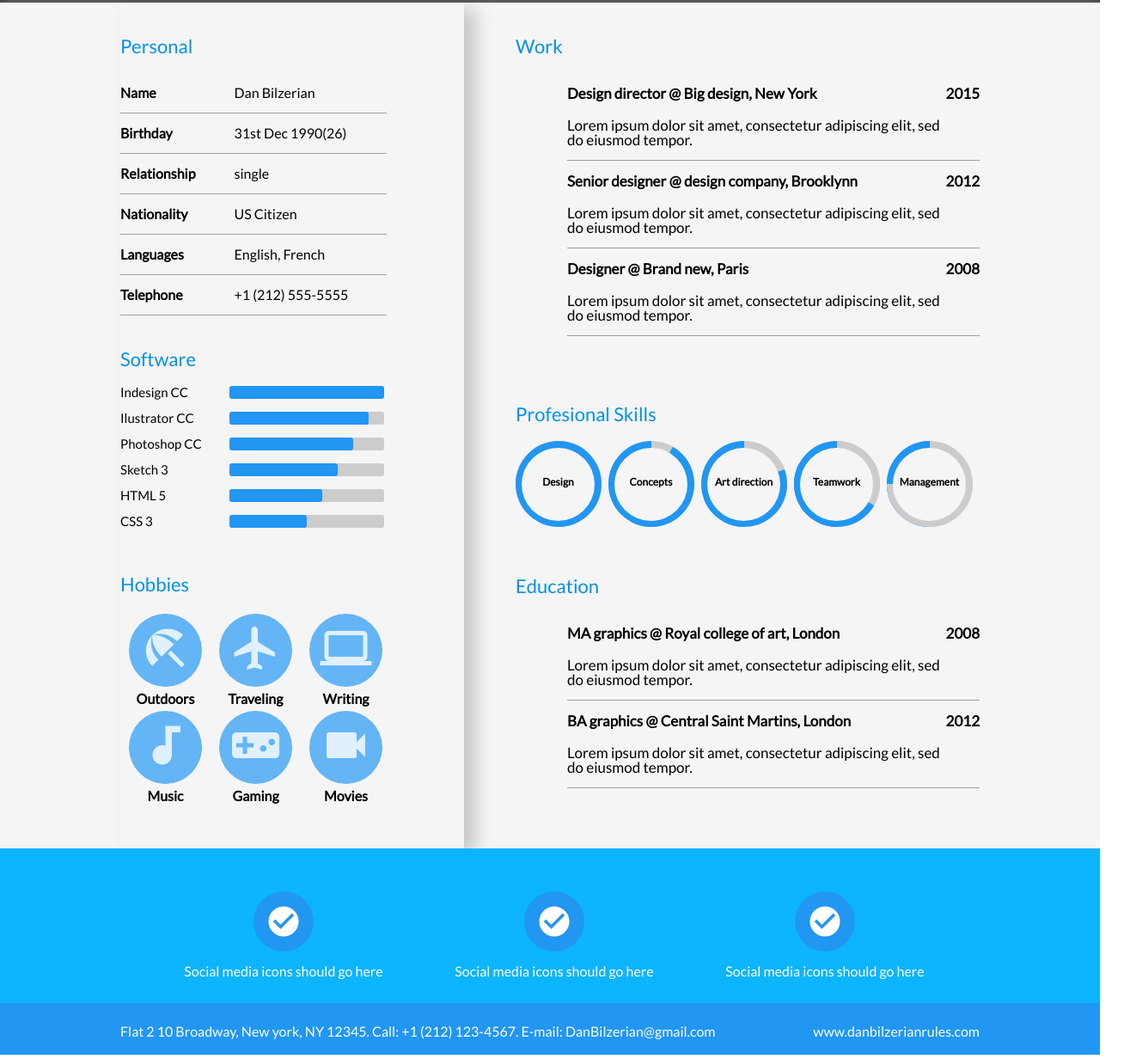
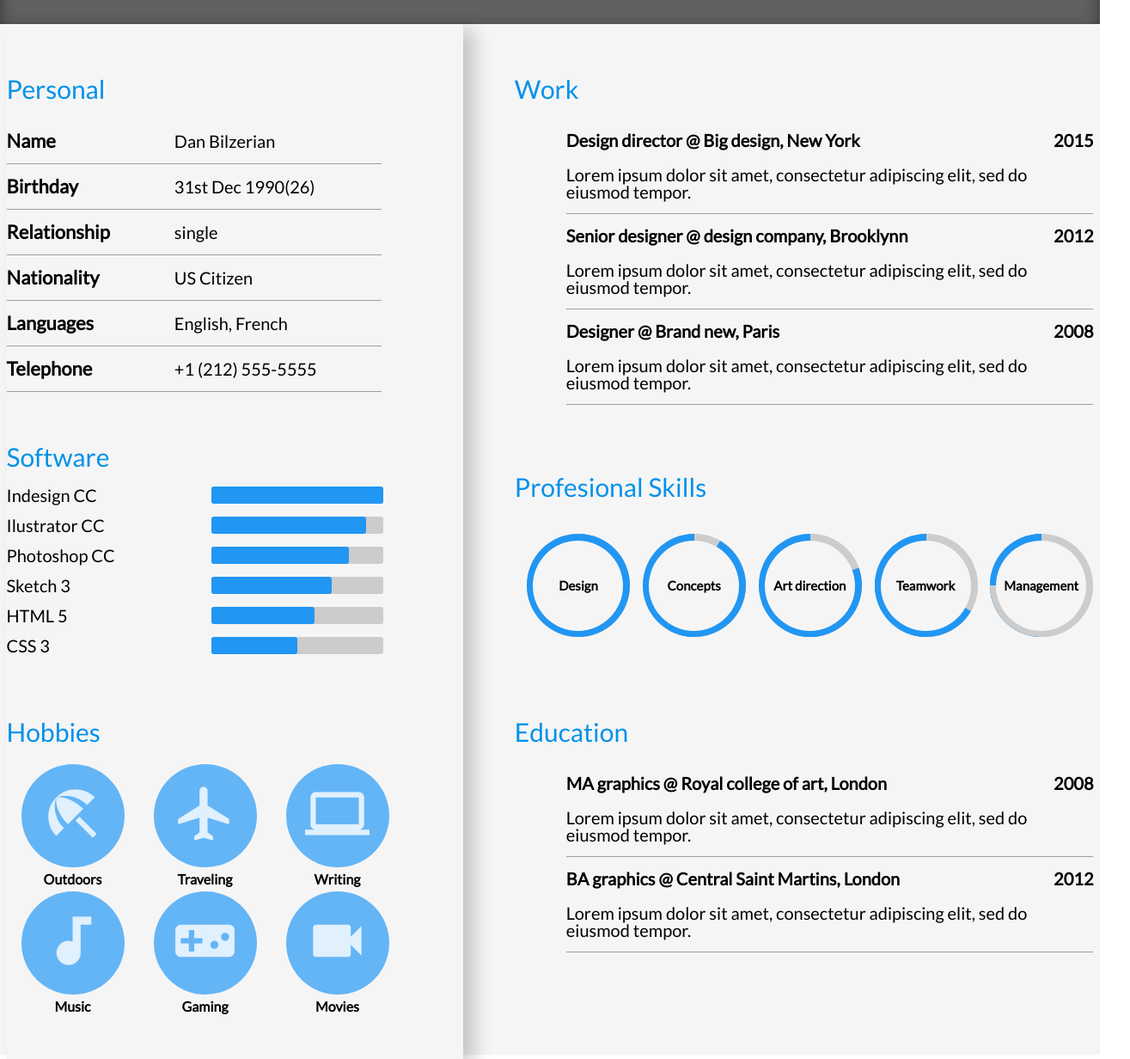
Before and after one commit to Bcrea/resume-clone, a plain HTML site: page index.html in a window 1280 px wide. Shown: the part 397-1629 px from the top of the page at 86% size, 1315 px wide, since content can reach past the window. Drawn offline with Linux system fonts and the light colour scheme.

Commit message:
Change the width of the website

```diff
--- a/stylesheets/main.css
+++ b/stylesheets/main.css
@@ -10,11 +10,11 @@
 .grid {
 	margin: 0 auto;
 	height: auto;
-	width: 1080px;
+	width: 1265px;
 }
 .container {
-	padding-left: 40px;
-	padding-right: 40px;
+	/* padding-left: 20px; */
+	/* padding-right: 20px; */
 	position: relative;
 }
 
@@ -31,7 +31,7 @@ body {
 }
 
 h3 {
-	font-size: 22px;
+	font-size: 30px;
 	color: #0091ea;
 	padding-bottom: 20px;
 }
@@ -41,6 +41,7 @@ h3 {
 .header {
 	background-color: #64b5f6;
 	height: 250px;
+	width: 100%;
 	position: relative;
 }
 
@@ -61,14 +62,16 @@ h3 {
 	height: 165px;
 	position: absolute;
 	top: -35px;
-    right: 65px;
+	right: 0px;
 }
 
 #intro {
 	color: #fff;
 	background-color: #616161;
-	height: 150px;
+	font-size: 20px;
+	height: 175px;
 	padding: 50px;
+	position: relative;
 	box-shadow: inset 0 0.3em 0.9em #333;
 }
 
@@ -111,7 +114,7 @@ h3 {
 	display: inline-block;
 	position: relative;
 	height: auto;
-	width: 40%;
+	width: 42%;
 	padding-bottom: 50px;
 	box-shadow: 13px 7px 20px 0px rgba(0, 0, 0, 0.2);
 	float: left;
@@ -123,11 +126,11 @@ h3 {
 	display: inline-block;
 	position: relative;
 	height: auto;
-	width: 60%;
+	width: 58%;
 }
 .aside-bg {
 	background-color: #f5f5f5;
-	height: 984px;
+	height: 100%;
 	width: 100%;
 	position: absolute;
 	left: 0;
@@ -135,36 +138,35 @@ h3 {
 
 /*============ Aside ===============*/
 .aside-wrapper {
-	width: 80%;
-	padding-top: 40px;
+	/* margin-right: -50px; */
+	width: 100%;
+	padding-top: 60px;
+	/* padding-right: 20px; */
 }
 .software-list li {
 	padding-bottom: 15px;
-	font-size: 15px;
+	font-size: 20px;
 }
 
 .hobbies-list li {
 	display: inline-block;
-	padding: 3px 10px;
+	padding: 3px 17px;
 	text-align: center;
 	font-weight: bold;
 	float: left;
 }
-.hobbies-list {
-margin-bottom: 50px;
-
-}
+.hobbies-list {/* margin-bottom: 50px; */padding-right: 9px;}
 
 .material-icons.md-48 {
 	color: rgba(255, 255, 255, .8);
-	font-size: 60px;
-	margin: 10px;
+	font-size: 75px;
+	margin: 20px;
 }
 
 .hobbies-list li div {
 	background-color: #64b5f6;
-	height: 85px;
-	width: 85px;
+	height: 120px;
+	width: 120px;
 	position: relative;
 	border-radius: 50%;
 	margin-bottom: 6px;
@@ -172,8 +174,8 @@ margin-bottom: 50px;
 }
 
 .progress-bar {
-	height: 15px;
-	width: 180px;
+	height: 20px;
+	width: 200px;
 	position: absolute;
 	right: 0;
 	background-color: #ccc;
@@ -182,7 +184,7 @@ margin-bottom: 50px;
 	border-radius: 3px;
 }
 .progress-fill {
-	height: 15px;
+	height: 20px;
 	background-color: #2196f3;
 	border-radius: 3px;
 }
@@ -210,15 +212,15 @@ margin-bottom: 50px;
 .section-wrapper {
 	width: 100%;
 	height: auto;
-	padding-top: 40px;
+	padding-top: 60px;
 	padding-left: 60px;
 }
 .education-wrapper {
 	width: 100%;
 	height: auto;
-	padding-top: 40px;
+	padding-top: 115px;
 	padding-left: 60px;
-	padding-bottom: 70px;
+	padding-bottom: 119px;
 }
 
 /*=========== Aside Table ===========*/
@@ -226,11 +228,13 @@ margin-bottom: 50px;
 	border-collapse: collapse;
 	}
 .aside-table td, th {
+	font-size: 20px;
 	border-bottom: 1px solid #9e9e9e;
-	padding: 15px 45px 15px 0;
+	padding: 15px 75px 15px 0;
 }
 .aside-table th {
 	font-weight: bold;
+	font-size: 22px;
 	text-align: left;
 }
 
@@ -243,10 +247,10 @@ margin-bottom: 50px;
 .section-table td {
 	border-bottom: 1px solid #9e9e9e;
 	padding: 5px 40px 15px 0;
-	font-size: 17px;
+	font-size: 20px;
 }
 .section-table th {
-	font-size: 17px;
+	font-size: 20px;
 	font-weight: bold;
 	text-align: left;
 	border-bottom: none;
@@ -263,32 +267,33 @@ margin-bottom: 50px;
 /*===========circle progress============*/
 .circle-container {
 	width: 100%;
-	height: 200px;
+	height: 210px;
 	padding-top: 40px;
 	padding-left: 60px;
 	margin-top: 40px;
 }
 
 .circle-wrapper {
-	width: 100px;
-	height: 100px;
+	width: 120px;
+	height: 120px;
 	/*position: relative;
 	display: inline-block;*/
-	margin: 0 8px 0 0;
+	margin-left: 14.7px;
+	padding-top: 20px;
 	float: left;
 }
 
 .box-1 {
 	background-color: #ccc;
-	height: 100px;
-	width: 100px;
+	height: 120px;
+	width: 120px;
 	position: absolute;
 	border-radius: 50%;
 }
 .box-2 {
 	background-color: #ccc;
-    height: 100px;
-    width: 50px;
+	height: 120px;
+	width: 60px;
 	border-top-right-radius: 100px;
 	border-bottom-right-radius: 100px;
 	position: absolute;
@@ -296,8 +301,8 @@ margin-bottom: 50px;
 }
 .box-3 {
 	background-color: #2196f3;
-    height: 100px;
-    width: 50px;
+	height: 120px;
+	width: 60px;
 	border-top-left-radius: 100px;
 	border-bottom-left-radius: 100px;
 	position: absolute;
@@ -305,8 +310,8 @@ margin-bottom: 50px;
 }
 .box-4 {
 	background-color: #2196f3;
-    height: 100px;
-    width: 50px;
+	height: 120px;
+	width: 60px;
 	border-top-right-radius: 100px;
 	border-bottom-right-radius: 100px;
 	position: absolute;
@@ -314,19 +319,18 @@ margin-bottom: 50px;
 }
 .circle-cover {
 	background-color: #f5f5f5;
-	height: 85px;
-	width: 85px;
+	height: 105px;
+	width: 105px;
 	border-radius: 50%;
 	position: absolute;
 	top: 8px;
 	left: 7px;
-
 }
 .circle-cover div {
 	font-weight: bold;
-	font-size: 12px;
+	font-size: 15px;
 	position: relative;
-	top: 34px;
+	top: 45px;
 	text-align: center;
 }
 
```
Lines whose indentation alone changed are shown as unchanged.
